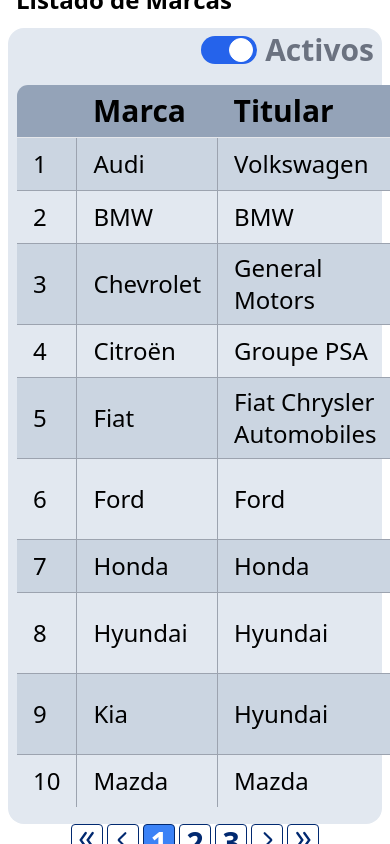
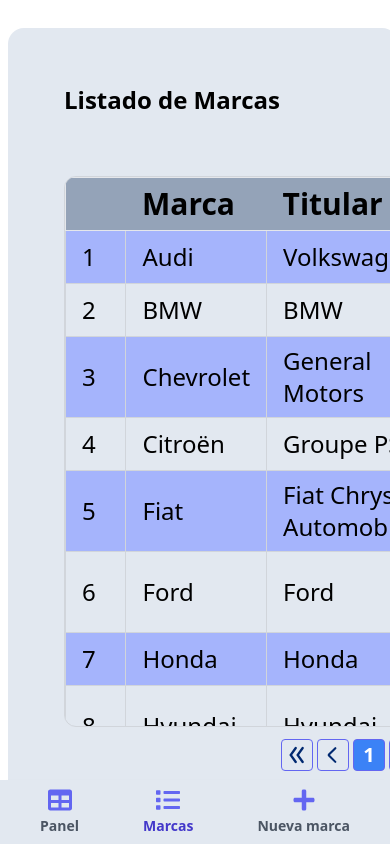
Before and after one commit to JCValeroVergara/signa-prueba-juan-valero, a React (Vite) app in the folder client/: page /brand/list in a window 390 px wide. Built offline with nearby package versions, Linux system fonts and the light colour scheme; what tailwindcss-animated would draw is missing.

Commit message:
Add PaginationButton and MobileNavbar components; update navigation and pagination logic

```diff
--- /dev/null
+++ b/client/src/components/buttons/PaginationButton.jsx
@@ -0,0 +1,17 @@
+
+export const PaginationButton = ({ onClick, disabled, title, icon, extraClasses }) => {
+
+    return (
+        <button
+            type="button"
+            title={title}
+            className={`h-8 w-8 border-[1.5px] border-indigo-500 dark:border-white rounded text-indigo-700 dark:text-white dark:bg-indigo-600 ${extraClasses} transition ${
+            disabled ? 'cursor-not-allowed' : `hover:bg-blue-500`
+            }`}
+            onClick={onClick}
+            disabled={disabled}
+        >
+            {icon}
+        </button>
+    );
+};
--- a/client/src/components/buttons/index.js
+++ b/client/src/components/buttons/index.js
@@ -1 +1,2 @@
 export * from './ToggleSwitch';
+export * from './PaginationButton';
--- /dev/null
+++ b/client/src/components/navigations/MobileNavBar.jsx
@@ -0,0 +1,24 @@
+import { NavLink } from 'react-router-dom';
+
+export const MobileNavbar = ({ menuRoutes }) => {
+    return (
+        <nav className="flex sm:hidden fixed bottom-0 left-0 w-full bg-slate-200 p-2 shadow-md z-50">
+            <div className="flex justify-around w-full">
+                {menuRoutes.map(({ to, icon, title }) => (
+                    <NavLink
+                        key={to}
+                        to={to}
+                        className={({ isActive }) =>
+                            `flex flex-col items-center text-sm ${
+                                isActive ? 'text-indigo-700' : 'text-gray-600 hover:text-indigo-500'
+                            }`
+                        }
+                    >
+                        <i className="mb-1">{icon}</i>
+                        <span>{title}</span>
+                    </NavLink>
+                ))}
+            </div>
+        </nav>
+    );
+};
--- a/client/src/components/navigations/Pagination.jsx
+++ b/client/src/components/navigations/Pagination.jsx
@@ -1,5 +1,6 @@
 
 import { Arrow, DoubleArrow } from '../../icons';
+import { PaginationButton } from '../buttons';
 
 export const Pagination = ({ currentPage, totalPages, onPageChange }) => {
     const pages = Array.from({ length: totalPages }, (_, index) => index + 1);
@@ -34,35 +35,27 @@
 
     return (
         <div className="flex w-full items-center justify-center space-x-1 py-3">
-            <button
-                type="button"
+            <PaginationButton
                 title="Primera página"
-                className={`h-8 w-8 border-[1.5px] border-[#012970] dark:border-[#ffffff] rounded text-[#012970] dark:text-white dark:bg-slate-700 transition rotate-180 ${
-                currentPage === 1 ? 'cursor-not-allowed' : 'hover:bg-blue-500'
-                }`}
+                icon={<DoubleArrow />}
                 onClick={() => onPageChange(1)}
                 disabled={currentPage === 1}
-            >
-                <DoubleArrow />
-            </button>
-            <button
-                type="button"
+                extraClasses="rotate-180"
+            />
+            <PaginationButton
                 title="Anterior"
-                className={`h-8 w-8 border-[1.5px] border-[#012970] dark:border-[#ffffff] rounded text-[#012970] dark:text-white dark:bg-slate-700 transition ${
-                currentPage === 1 ? 'cursor-not-allowed' : 'hover:bg-blue-500'
-                }`}
+                icon={<Arrow />}
                 onClick={() => onPageChange(currentPage - 1)}
                 disabled={currentPage === 1}
-            >
-                <Arrow />
-            </button>
+                extraClasses="rotate-0"
+            />
             {getPageNumbers().map((pageNumber) => (
                 <button
                 type="button"
-                className={`h-8 w-8 border-[1.5px] border-[#012970] dark:border-[#ffffff] rounded text-[#012970] ${
+                className={`h-8 w-8 border-[1.5px] text-xl border-indigo-500 dark:border-white rounded text-indigo-700 transition-transform duration-300 ${
                     currentPage === pageNumber
                     ? 'bg-blue-500 text-white'
-                    : 'dark:text-white dark:bg-slate-700'
+                    : 'dark:text-white dark:bg-indigo-600 hover:bg-blue-500 hover:-translate-y-2'
                 }`}
                 key={pageNumber}
                 onClick={() => onPageChange(pageNumber)}
@@ -70,32 +63,20 @@
                 {pageNumber}
                 </button>
             ))}
-            <button
-                type="button"
+            <PaginationButton
                 title="Siguiente"
-                className={`h-8 w-8 border-[1.5px] border-[#012970] dark:border-[#ffffff] rounded text-[#012970] dark:text-white dark:bg-slate-700 transition rotate-180 ${
-                currentPage === totalPages
-                    ? 'cursor-not-allowed'
-                    : 'hover:bg-blue-500'
-                }`}
+                icon={<Arrow />}
                 onClick={() => onPageChange(currentPage + 1)}
                 disabled={currentPage === totalPages}
-            >
-                <Arrow />
-            </button>
-            <button
-                type="button"
+                extraClasses="rotate-180"
+            />
+            <PaginationButton
                 title="Última página"
-                className={`h-8 w-8 border-[1.5px] border-[#012970] dark:border-[#ffffff] rounded text-[#012970] dark:text-white dark:bg-slate-700 transition ${
-                currentPage === totalPages
-                    ? 'cursor-not-allowed'
-                    : 'hover:bg-blue-500'
-                }`}
+                icon={<DoubleArrow />}
                 onClick={() => onPageChange(totalPages)}
                 disabled={currentPage === totalPages}
-            >
-                <DoubleArrow />
-            </button>
+                extraClasses="rotate-0"
+            />
         </div>
     );
 };
--- a/client/src/components/navigations/index.js
+++ b/client/src/components/navigations/index.js
@@ -1,2 +1,3 @@
+export * from './MobileNavBar';
+export * from './Pagination';
 export * from './SidebarMenuItems';
-export * from './Pagination';
--- a/client/src/components/records/BrandList.jsx
+++ b/client/src/components/records/BrandList.jsx
@@ -34,22 +34,24 @@
     };
 
     return (
-        <div className='fixed container mx-auto p-4'>
+        <div className='relative container mx-auto p-4'>
             <h1 className='text-2xl font-bold mb-4'>Listado de Marcas</h1>
             <div className='flex justify-end items-center mb-4'>
                 <ToggleSwitch isActive={filterActive} onToggle={handleToggleFilter} />
-                <span className='text-gray-500 ml-2'>
+                <span className='text-xl text-gray-500 ml-2'>
                     {filterActive ? 'Activos' : 'Inactivos'}
                 </span>
             </div>
-            <table className='table-auto w-full border border-gray-300 rounded-xl overflow-hidden mb-1'>
+            <div className='overflow-x-auto rounded-xl border border-gray-300'>
+                <div className='max-h-[65vh] overflow-y-auto'>
+                    <table className=' table-auto w-full border'>
                         <thead>
                             <tr className='bg-slate-400 text-left'>
-                        <th className='px-4 py-2 border-b'></th>
-                        <th className='px-4 py-2 border-b'>Marca</th>
-                        <th className='px-4 py-2 border-b'>Titular</th>
-                        <th className='px-4 py-2 border-b'>Estado</th>
-                        <th className='px-4 py-2 border-b text-center'>Acciones</th>
+                                <th className='px-4 py-2 border-b top-0'></th>
+                                <th className='px-4 py-2 border-b top-0'>Marca</th>
+                                <th className='px-4 py-2 border-b top-0'>Titular</th>
+                                <th className='px-4 py-2 border-b top-0'>Estado</th>
+                                <th className='px-4 py-2 border-b top-0 text-center'>Acciones</th>
                             </tr>
                         </thead>
                         <tbody>
@@ -63,13 +65,13 @@
                             {currentBrands.map((marca, index) => (
                                 <tr
                                     key={marca.id}
-                            className={index % 2 === 0 ? 'bg-slate-300' : ''}
+                                    className={index % 2 === 0 ? 'bg-indigo-300' : ''}
                                 >
-                            <td className='px-4 py-2 text-2xl font-normal border border-gray-400'>{(currentPage-1)* itemsPerPage + index + 1}</td>
-                            <td className='px-4 py-2 text-2xl font-normal border border-gray-400'>{marca.name}</td>
-                            <td className='px-4 py-2 text-2xl font-normal border border-gray-400'>{marca.holder}</td>
-                            <td className='px-4 py-2 text-2xl font-normal border border-gray-400'>{marca.state}</td>
-                            <td className='px-4 py-2 border border-gray-400 text-center'>
+                                    <td className='px-4 py-2 text-2xl font-normal border border-gray-300'>{(currentPage-1)* itemsPerPage + index + 1}</td>
+                                    <td className='px-4 py-2 text-2xl font-normal border border-gray-300'>{marca.name}</td>
+                                    <td className='px-4 py-2 text-2xl font-normal border border-gray-300'>{marca.holder}</td>
+                                    <td className='px-4 py-2 text-2xl font-normal border border-gray-300'>{marca.state}</td>
+                                    <td className='px-4 py-2 border border-gray-300 text-center'>
                                         <button
                                             className='text-green-600 hover:text-green-800 mr-4'
                                             title='Editar'
@@ -87,6 +89,8 @@
                             ))}
                         </tbody>
                     </table>
+                </div>
+            </div>
             <Pagination
                 currentPage={currentPage}
                 totalPages={totalPages}
--- a/client/src/layouts/DashBoardLayout.jsx
+++ b/client/src/layouts/DashBoardLayout.jsx
@@ -1,10 +1,10 @@
 import { Outlet } from 'react-router-dom';
-import { SidebarMenuItems } from '../components';
+import { MobileNavbar, SidebarMenuItems } from '../components';
 import { menuRoutes } from '../router/router';
 
 export const DashBoardLayout = () => {
     return (
-        <main className='flex flex-row mt-7'>
+        <main className='flex flex-col md:flex-row mt-7'>
             <nav className='hidden sm:flex flex-col ml-5 w-[20vw] min-h-[calc(100vh-3.0rem)] bg-slate-200 p-5 rounded-2xl'>
                 <div >
                     <h1>Dashboard</h1>
@@ -15,13 +15,16 @@
                     ))}
                 </div>
             </nav>
-            <section className='mx-2 flex flex-col w-full h-[calc(100vh-3.0rem)] bg-slate-200 p-5 rounded-2xl'>
+            <section className="flex-grow mx-2 flex flex-col w-full sm:h-[calc(100vh-3.0rem)] bg-slate-200 p-5 rounded-2xl sm:overflow-hidden overflow-x-auto">
+
                 <div className='flex flex-row h-full'>
                     <div className='flex flex-col flex-auto h-full p-1'>
                         <Outlet />
                     </div>
                 </div>
             </section>
+
+            <MobileNavbar menuRoutes={menuRoutes} />
         </main>
     );
 };
--- a/client/src/pages/BrandListPage.jsx
+++ b/client/src/pages/BrandListPage.jsx
@@ -2,7 +2,7 @@
 
 export const BrandListPage = () => {
     return (
-        <div className='animate-fade w-full h-full flex justify-center items-center p-4'>
+        <div className='animate-fade w-full h-full flex justify-center p-4'>
             <BrandList />
         </div>
     );
```
Lines whose indentation alone changed are shown as unchanged.
